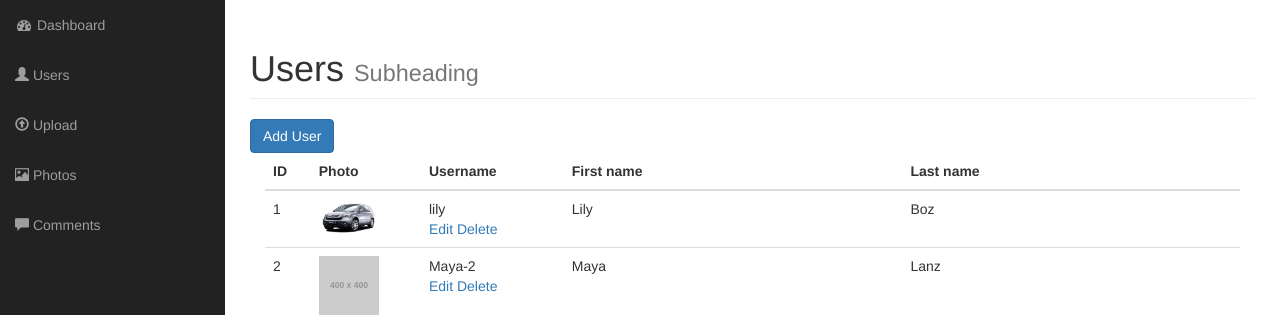
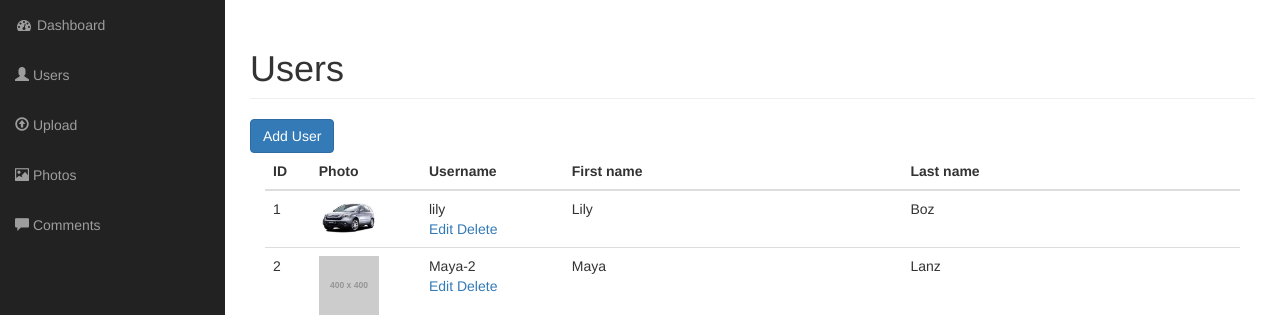
Before and after one commit to Lilyah/gallery, a PHP site: page /admin/users in a window 1280 px wide. Shown: the part 51-366 px from the top of the page. Run offline with PHP 8.4, Linux system fonts and the light colour scheme; the visitor is signed in with stand-in values (Sample User, id 1); data comes from the database, SQL or seed files in the repository; grey boxes labelled with a size stand in for pictures from a placeholder-image service; data that the repository does not hold is empty; some libraries are stand-ins or nearby versions.

Commit message:
removing Subheading

```diff
--- a/admin/add_user.php
+++ b/admin/add_user.php
@@ -49,7 +49,6 @@ if(!$session->is_signed_in()){
                     <div class="col-lg-12">
                         <h1 class="page-header">
                             Add User
-                            <small>Subheading</small>
                         </h1>
 
                         <form action="" method="POST" enctype="multipart/form-data">
--- a/admin/comments.php
+++ b/admin/comments.php
@@ -34,7 +34,6 @@ $comments = Comment::find_all(); // Instantiating class Photo
                     <div class="col-lg-12">
                         <h1 class="page-header">
                             Comments
-                            <small>Subheading</small>
                         </h1>
 
                         <div class="col-md-12">
--- a/admin/edit_photo.php
+++ b/admin/edit_photo.php
@@ -52,7 +52,6 @@ if(empty($_GET['id'])){
                     <div class="col-lg-12">
                         <h1 class="page-header">
                             Photos
-                            <small>Subheading</small>
                         </h1>
 
                         <form action="" method="POST">
--- a/admin/edit_user.php
+++ b/admin/edit_user.php
@@ -54,7 +54,6 @@ if(empty($_GET['id'])){
                     <div class="col-lg-12">
                         <h1 class="page-header">
                             Edit User
-                            <small>Subheading</small>
                         </h1>
 
                         <form action="" method="POST" enctype="multipart/form-data">
--- a/admin/photo_comment.php
+++ b/admin/photo_comment.php
@@ -39,7 +39,6 @@ $comments = Comment::find_the_comments($_GET['id']);
                     <div class="col-lg-12">
                         <h1 class="page-header">
                             Comments
-                            <small>Subheading</small>
                         </h1>
 
                         <div class="col-md-12">
--- a/admin/photos.php
+++ b/admin/photos.php
@@ -34,7 +34,6 @@ $photos = Photo::find_all(); // Instantiating class Photo
                     <div class="col-lg-12">
                         <h1 class="page-header">
                             Photos
-                            <small>Subheading</small>
                         </h1>
 
                         <h2>
--- a/admin/upload.php
+++ b/admin/upload.php
@@ -45,7 +45,6 @@ if(isset($_POST['submit'])){
                     <div class="col-lg-12">
                         <h1 class="page-header">
                             Upload
-                            <small>Subheading</small>
                         </h1>
 
                         <div class="col-md-6">
--- a/admin/users.php
+++ b/admin/users.php
@@ -34,7 +34,6 @@ $users = User::find_all(); // Instantiating class Photo
                     <div class="col-lg-12">
                         <h1 class="page-header">
                             Users
-                            <small>Subheading</small>
                         </h1>
 
                         <a href="add_user.php" class="btn btn-primary">Add User</a>
```
